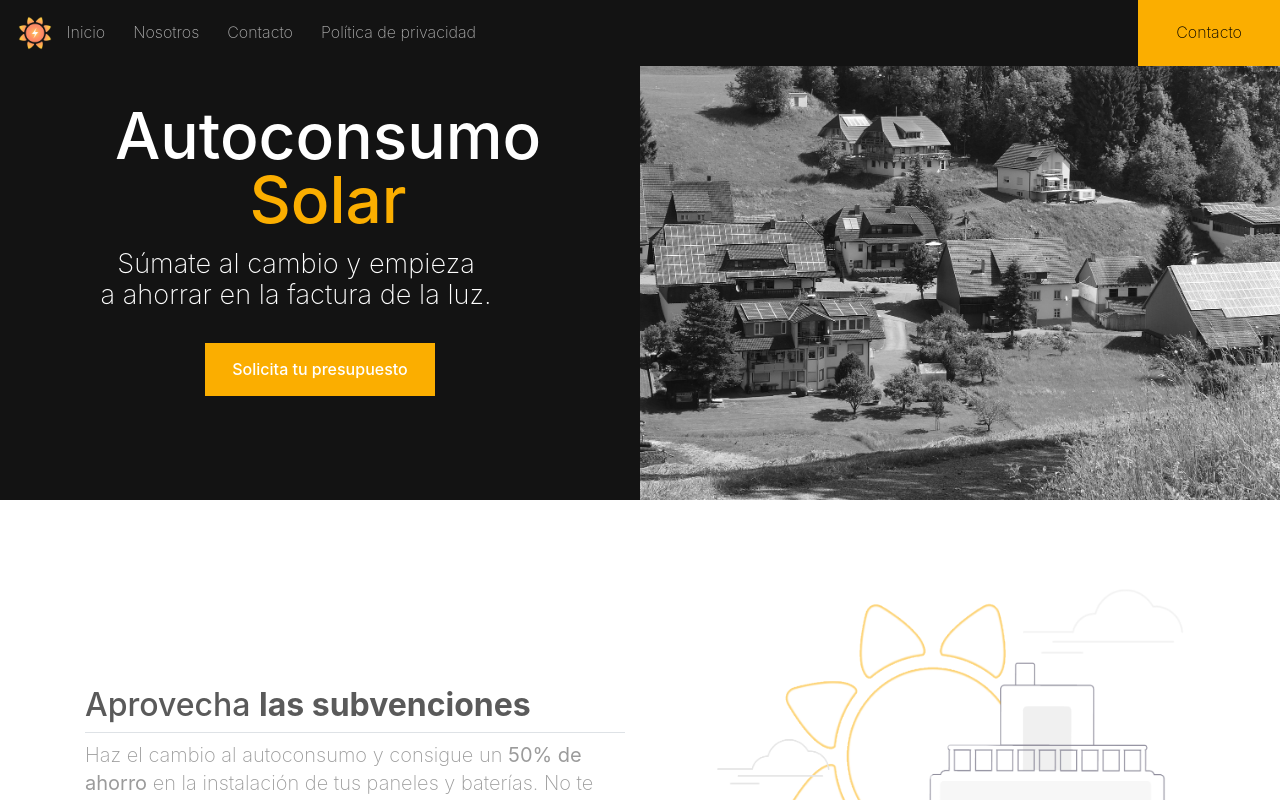
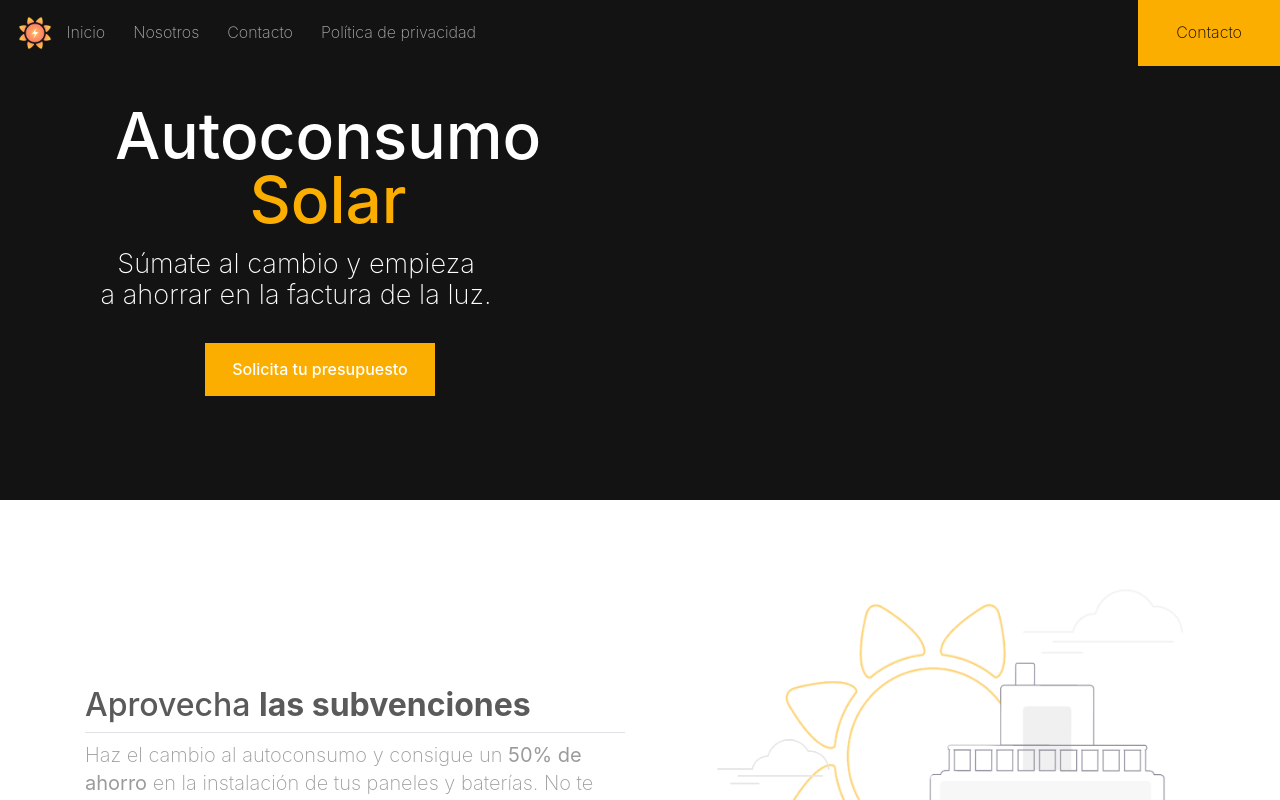
Before and after one commit to Aikideveloper/solar-web-app, a Next.js app: page / in a window 1280 px wide. Shown: the top 800 px of the page. Built offline with nearby package versions, Linux system fonts and the light colour scheme.

Commit message:
Update index.js

```diff
--- a/pages/index.js
+++ b/pages/index.js
@@ -37,7 +37,7 @@ export default function Home() {
             </div>
             <div
               className={`${styles.imageHeader} col-xl-6 col-md-6 col-sm-12`}
-              style={{ backgroundImage: "url(/img/village-solar.jpg)" }}
+              style={{ Image: "url(/img/village-solar.jpg)" }}
             >
             </div>
           </div>
```
